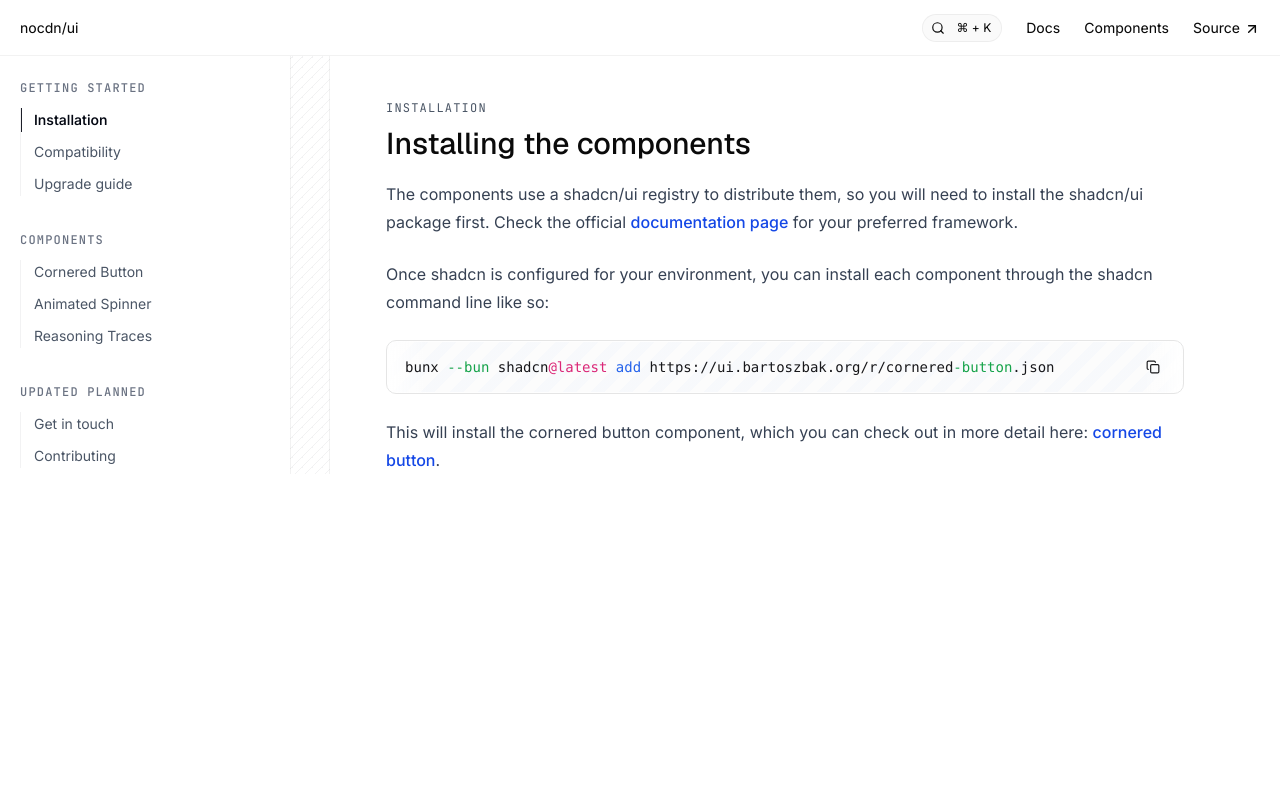
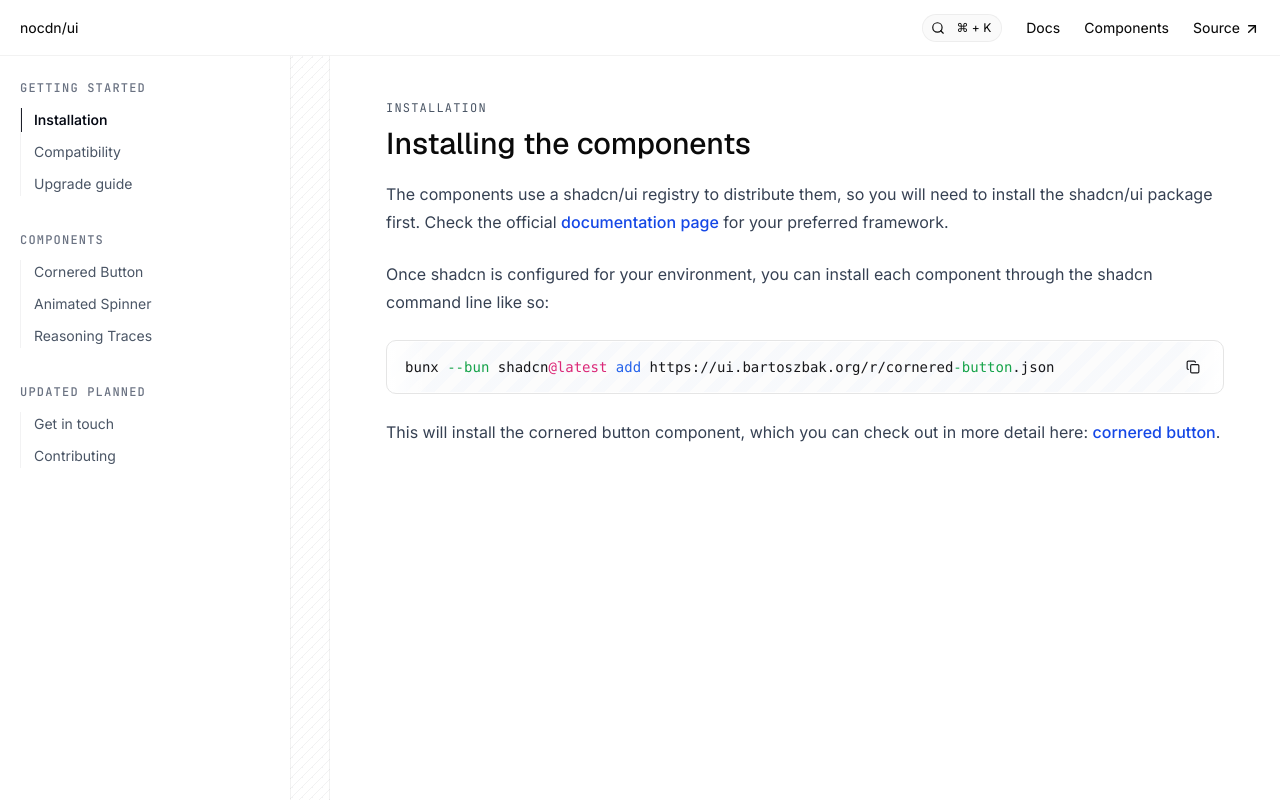
Before and after one commit to nocdn/ui-vite, a React (Vite) app: page / in a window 1280 px wide. Built offline with nearby package versions, Linux system fonts and the light colour scheme.

Commit message:
feat: add overscroll-contain to the docs to prevent rubber banding

```diff
--- a/src/App.tsx
+++ b/src/App.tsx
@@ -10,7 +10,7 @@ function App() {
 
   return (
     <>
-      <div className="h-14 flex items-center gap-6 px-5 text-sm font-inter antialiased font-[430] border-b border-gray-950/5">
+      <div className="sticky top-0 z-10 bg-white h-14 flex items-center gap-6 px-5 text-sm font-inter antialiased font-[430] border-b border-gray-950/5">
         {/* <img src={logo} alt="logo" className="size-5.5" /> */}
         <p className="mr-auto">nocdn/ui</p>
         <div className="flex items-center gap-3 bg-gray-950/2 border border-gray-950/5 pl-2 pr-2.5 py-1.25 rounded-full cursor-pointer">
@@ -28,8 +28,8 @@ function App() {
           />
         </p>
       </div>
-      <div className="grid grid-cols-[290px_40px_1fr_40px] w-full">
-        <div id="sidebar" className="px-5 pt-5">
+      <div className="grid grid-cols-[290px_40px_1fr] w-full h-[calc(100vh-3.5rem)]">
+        <div id="sidebar" className="px-5 pt-5 overflow-y-auto bg-white">
           <div className="flex flex-col gap-8">
             {/* Getting Started Section */}
             <div className="flex flex-col">
@@ -138,7 +138,10 @@ function App() {
           </div>
         </div>
         <div className="col-start-2 row-span-5 row-start-1 border-x border-x-(--pattern-fg) bg-[image:repeating-linear-gradient(315deg,_var(--pattern-fg)_0,_var(--pattern-fg)_1px,_transparent_0,_transparent_50%)] bg-[size:10px_10px] bg-fixed [--pattern-fg:var(--color-gray-950)]/5 dark:[--pattern-fg:var(--color-white)]/10"></div>
-        <div id="content" className="px-14 pt-10">
+        <div
+          id="content"
+          className="px-14 pt-10 overflow-y-auto bg-white overscroll-contain"
+        >
           {selectedItem === "Installation" ? (
             <GetStartedView />
           ) : selectedItem === "Cornered Button" ? (
--- a/src/views/ComponentDoc.tsx
+++ b/src/views/ComponentDoc.tsx
@@ -21,7 +21,7 @@ export default function ComponentDoc({
   comingSoon?: boolean;
 }) {
   return (
-    <div className="max-w-3xl pb-24">
+    <div className="max-w-3xl pb-12">
       <p
         className={`font-jetbrains-mono text-[12px] leading-6 tracking-widest ${
           comingSoon ? "text-blue-600" : "text-gray-600"
```
